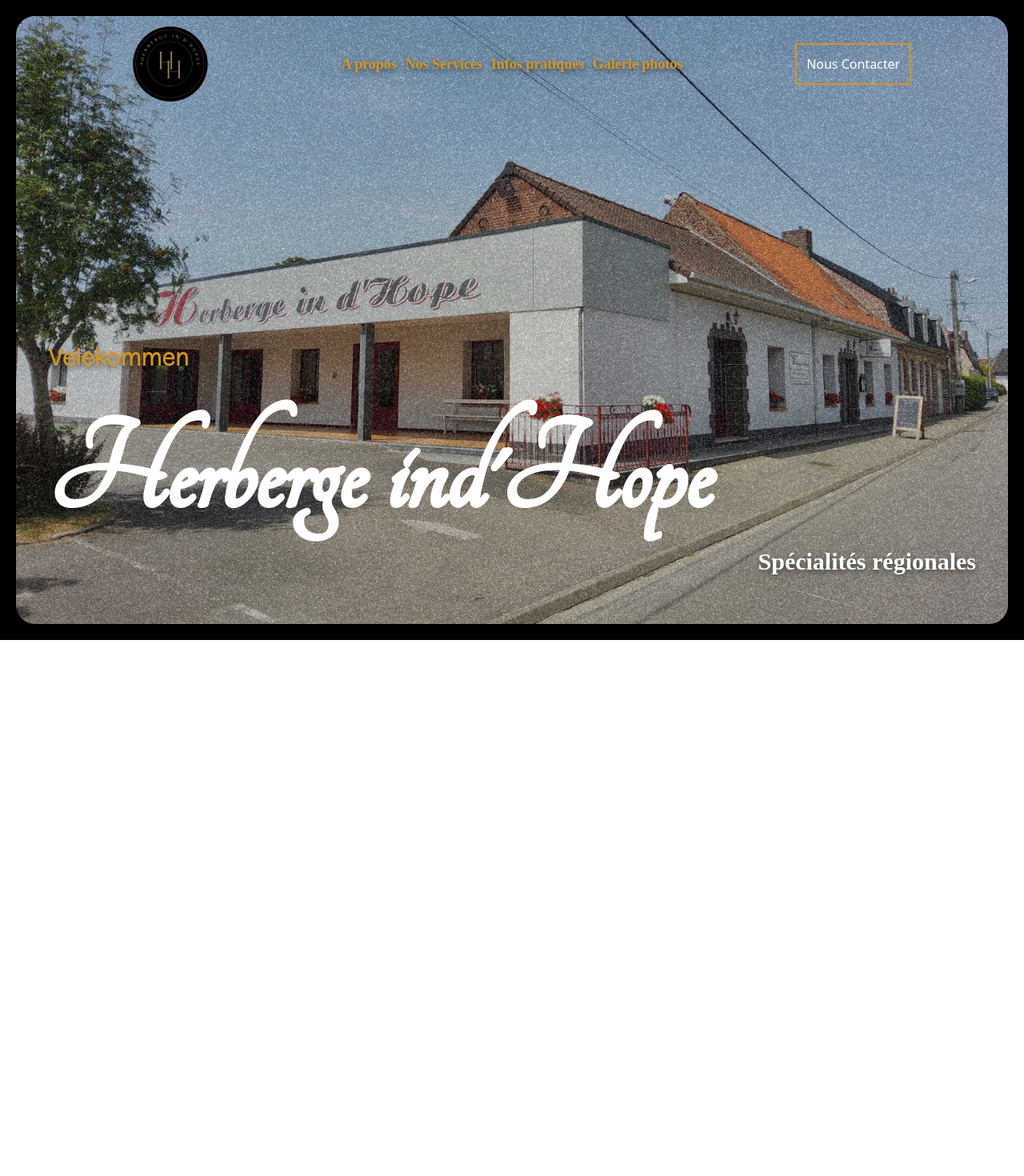
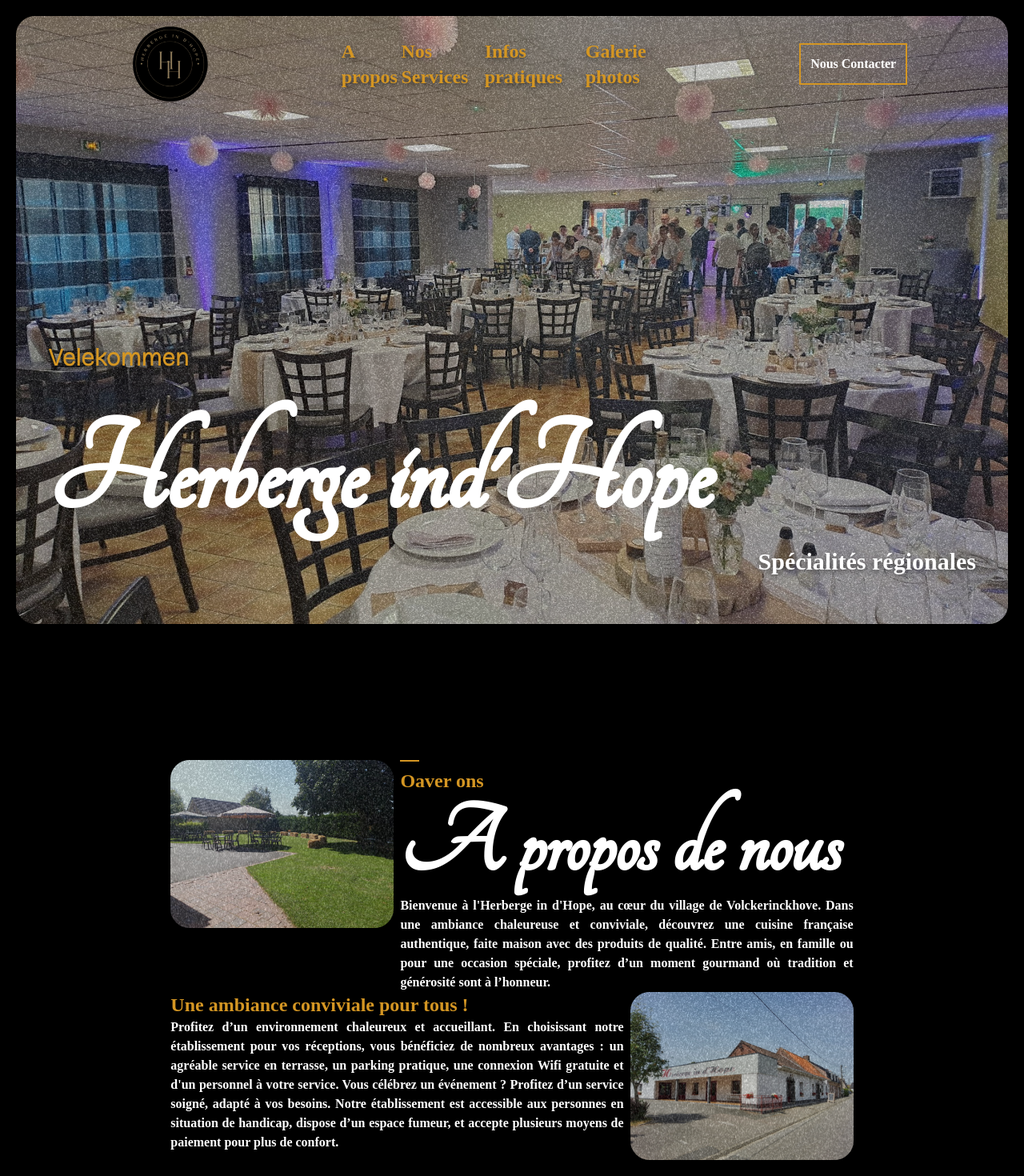
Before and after one commit to Montsy744/Herberge_In_d_Hope, a React (Vite) app: page / in a window 1280 px wide. Shown: the top 1470 px of the page at 80% size. Before the commit the page ends 800 px from the top, so only its background shows below. Built offline with nearby package versions, Linux system fonts and the light colour scheme.

Commit message:
ajout de la section a propos

```diff
--- a/src/App.jsx
+++ b/src/App.jsx
@@ -1,5 +1,6 @@
 import Navbar from "./Components/section/Navbar"
 import Hero from "./Components/section/Hero"
+import About from "./Components/section/About"
 
 function App() {
 
@@ -8,6 +9,7 @@
       <main className="min-h-screen bg-(--secondary)">
         <Navbar />
         <Hero />
+        <About />
       </main>
     </>
   )
--- a/src/Components/ContactBtn.jsx
+++ b/src/Components/ContactBtn.jsx
@@ -1,6 +1,6 @@
 const ButtonNavbar = () => {
   return (
-    <a href="#Contact" className="hover:rounded-2xl hover:duration-400 inline-block cursor-pointer p-3! text-center text-white border-(--primary) border-2">
+    <a href="#Contact" className="text hover:rounded-2xl hover:duration-400 inline-block cursor-pointer p-3! text-center border-(--primary) border-2">
       Nous Contacter
     </a>
   );
--- /dev/null
+++ b/src/Components/section/About.jsx
@@ -0,0 +1,64 @@
+const About = () => {
+  return (
+    <div id="Apropos" className="min-h-screen flex justify-center items-center">
+      <div className="w-2/3">
+        <div className="grid grid-cols-3 gap-2">
+          <div className="ImgNoisy">
+            <div className="noisyImgContaineur">
+              <div className="noisy" />
+              <img
+                className=""
+                src="/img/photNosServices2.jpg"
+                alt="image de la our extérieure"
+              />
+            </div>
+          </div>
+
+          <div className="col-span-2 flex items-baseline justify-end flex-col">
+            <h2 className="text tangerine text-9xl sectionTitle">
+              <span className="title span">Oaver ons</span> A propos de nous
+            </h2>
+            <p className="text">
+              Bienvenue à l'Herberge in d'Hope, au cœur du village de
+              Volckerinckhove. Dans une ambiance chaleureuse et conviviale,
+              découvrez une cuisine française authentique, faite maison avec des
+              produits de qualité. Entre amis, en famille ou pour une occasion
+              spéciale, profitez d’un moment gourmand où tradition et générosité
+              sont à l’honneur.
+            </p>
+          </div>
+        </div>
+        <div className="grid grid-cols-3 gap-2 mt-6">
+          <div className="col-span-2 flex items-baseline justify-baseline flex-col">
+            <h2 className="title">
+              <span></span>Une ambiance conviviale pour tous !
+            </h2>
+            <p className="text">
+              Profitez d’un environnement chaleureux et accueillant. En
+              choisissant notre établissement pour vos réceptions, vous
+              bénéficiez de nombreux avantages : un agréable service en
+              terrasse, un parking pratique, une connexion Wifi gratuite et d'un
+              personnel à votre service. Vous célébrez un événement ? Profitez
+              d’un service soigné, adapté à vos besoins. Notre établissement est
+              accessible aux personnes en situation de handicap, dispose d’un
+              espace fumeur, et accepte plusieurs moyens de paiement pour plus
+              de confort.
+            </p>
+          </div>
+          <div className=" ImgNoisy">
+            <div className="noisyImgContaineur h-full">
+              <div className="noisy" />
+              <img
+                className="h-full"
+                src="/img/herbergeFacade.jpg"
+                alt="image de la our extérieure"
+              />
+            </div>
+          </div>
+        </div>
+      </div>
+    </div>
+  );
+};
+
+export default About;
--- a/src/Components/section/Hero.jsx
+++ b/src/Components/section/Hero.jsx
@@ -39,9 +39,9 @@
       className="w-screen h-screen flex justify-center items-center"
     >
       <div className="Imghero">
-        <div className="md:col-span-3" id="imgFacade">
+        <div id="imgFacade">
           <div className="noisy" />
-          <img src="/img/herbergeFacade.jpg" alt="Facade du restaurant" />
+          <img src="/img/convivialité.jpg" alt="image de l'intérieure du restaurant" />
         </div>
 
         <div className="ml-2 absolute bottom-20 left-10 w-5xl">
--- a/src/index.css
+++ b/src/index.css
@@ -11,6 +11,12 @@
   --tertiary: #efece6;
 }
 
+html,
+body {
+  scroll-behavior: smooth;
+  overflow-x: hidden;
+}
+
 @font-face {
   font-family: "brico";
   src: url("/public/Fonts/BricolageGrotesque-ExtraLight.ttf");
@@ -18,6 +24,13 @@
 @font-face {
   font-family: "tangerine";
   src: url("/public/Fonts/Tangerine-Regular.ttf");
+}
+
+@utility masked-img-journal {
+    mask-image: url("/img/journal.png");
+    mask-repeat: no-repeat;
+    mask-position: center;
+    mask-size: contain;
 }
 
 .noisy {
@@ -34,17 +47,29 @@
   img {
     @apply object-cover w-full h-full;
   }
-
 }
 
+.ImgNoisy {
+  @apply relative;
+
+  > .noisyImgContaineur {
+    @apply rounded-3xl overflow-hidden w-full relative;
+  }
+
+  img {
+    @apply object-cover w-full;
+  }
+}
+
+
+
 .text {
-    @apply text-white font-[Montserrat] font-bold ;
+  @apply text-white font-[Montserrat] font-bold text-justify;
 }
 
 .title {
-    @apply text-(--primary) font-[Montserrat] text-lg font-bold drop-shadow-md/50;
+  @apply text-(--primary) font-[Montserrat] text-2xl font-bold drop-shadow-md/50 text-justify;
 }
-
 
 .bricoFont {
   @apply font-[brico];
@@ -57,3 +82,20 @@
 .tangerineFontxl {
   @apply font-[tangerine] text-[170px];
 }
+
+.tangerine {
+  @apply font-[tangerine];
+}
+
+.sectionTitle {
+  @apply flex flex-col;
+
+  &::before {
+    content: "";
+    display: block;
+    width: 24px;
+    height: 2px;
+    background: var(--primary);
+    margin-bottom: 0.5rem;
+  }
+}
```
Also changed, not shown: 1 other file (tests, documents, lock files or other folders). Lines whose indentation alone changed are shown as unchanged.
